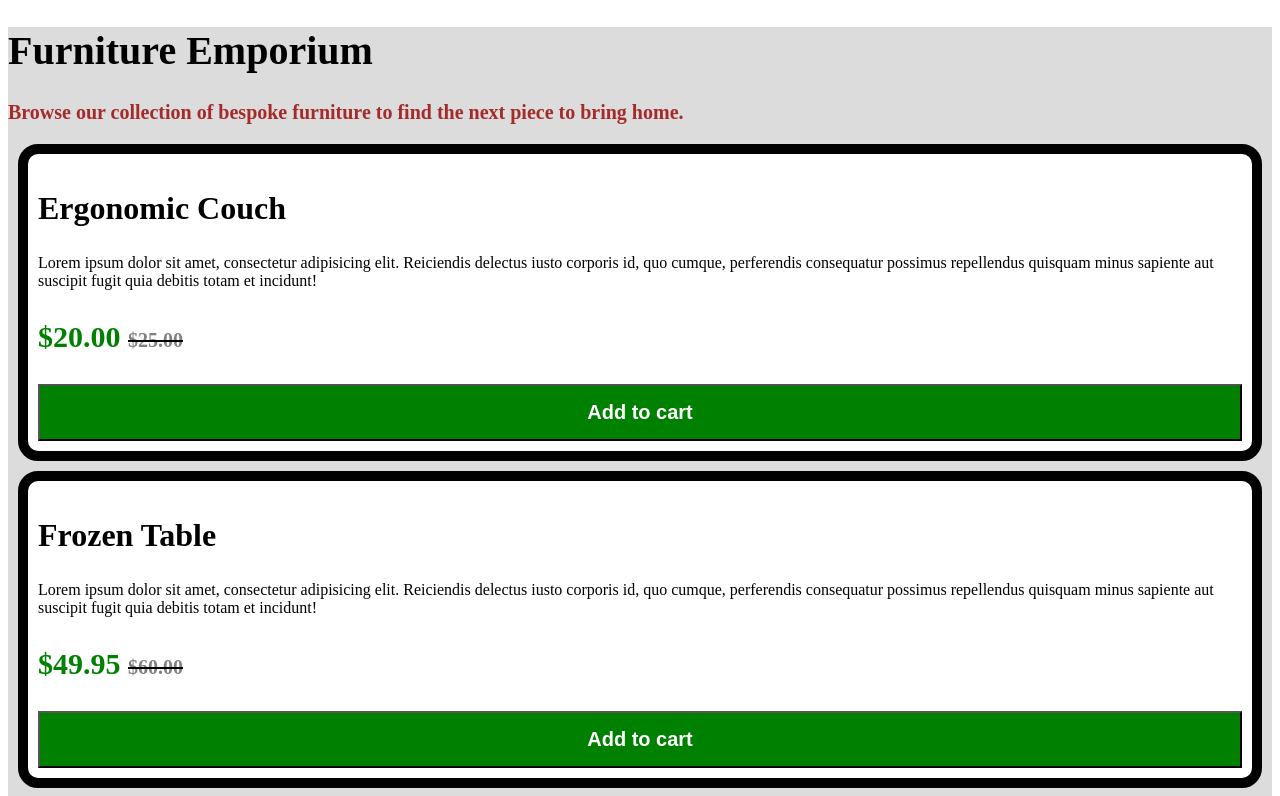
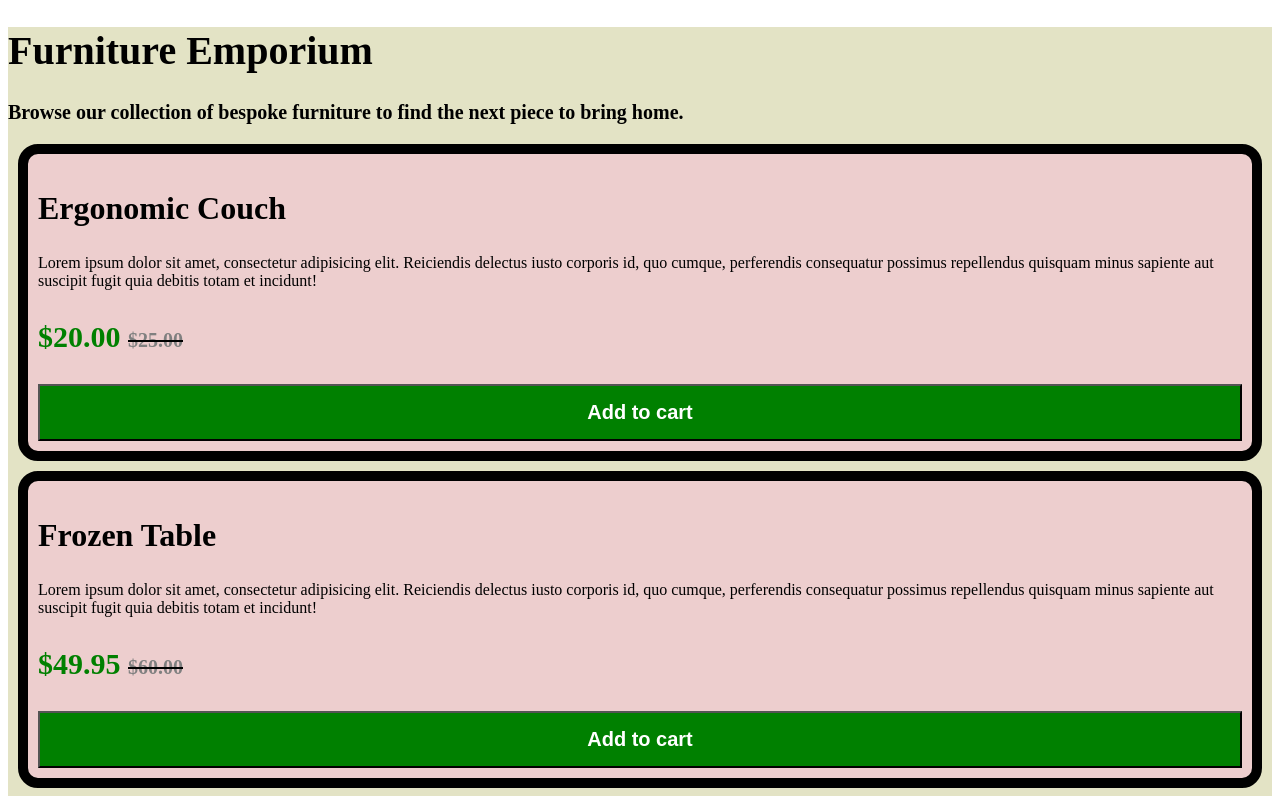
Before and after one commit to maxiuth/furniture-emporium, a plain HTML site: page index.html in a window 1280 px wide. Shown: the top 796 px of the page. Drawn offline with Linux system fonts and the light colour scheme.

Commit message:
Update background color for cards and page

```diff
--- a/index.css
+++ b/index.css
@@ -8,13 +8,12 @@ h2 {
 }
 
 #page-description {
-  color: brown;
   font-size: 20px;
   font-weight: bold;
 }
 
 article {
-  background-color: white;
+  background-color: #edcece;
   border-radius: 20px;
   padding: 10px;
   border: 10px solid black;
@@ -22,7 +21,7 @@ article {
 }
 
 main {
-  background-color: gainsboro;
+  background-color: #e3e3c5;
 }
 
 button {
```
